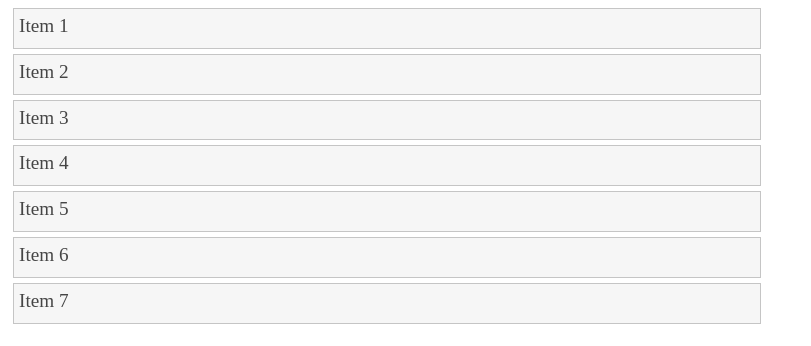
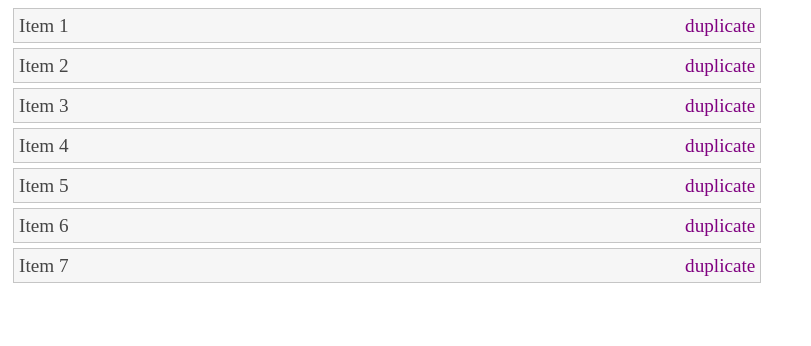
Before and after one commit to jeffreysbrother/landing-page-generator, a plain HTML site: page index.html in a window 1280 px wide. Shown: the whole page, without its empty margins (0-811 px from the left). Drawn offline with nearby package versions, Linux system fonts and the light colour scheme.

Commit message:
add duplicate button

```diff
--- a/index.html
+++ b/index.html
@@ -6,11 +6,17 @@
 	<link href="jquery-ui.min.css" rel="stylesheet">
 	<style>
 		#sortable { list-style-type: none; margin: 0; padding: 0; width: 60%; }
-		#sortable li { margin: 0 5px 5px 5px; padding: 5px; font-size: 1.2em; height: 1.5em; }
-		html>body #sortable li { height: 1.5em; line-height: 1.2em; }
+		#sortable li { margin: 5px; padding: 5px; font-size: 1.2em; }
+		html>body #sortable li { line-height: 1.2em; }
 		.ui-state-highlight { height: 1.5em; line-height: 1.2em; }
 		.ui-state-default {
+			vertical-align: middle;
 			cursor: move;
+		}
+		.ui-state-default span {
+			float: right;
+			color: purple;
+			cursor: pointer;
 		}
 	</style>
 	<script src="https://code.jquery.com/jquery-1.12.4.min.js"></script>
@@ -19,13 +25,13 @@
 	<body>
 
 	<ul id="sortable">
-	  <li id="1" class="ui-state-default">Item 1</li>
-	  <li id="2" class="ui-state-default">Item 2</li>
-	  <li id="3" class="ui-state-default">Item 3</li>
-	  <li id="4" class="ui-state-default">Item 4</li>
-	  <li id="5" class="ui-state-default">Item 5</li>
-	  <li id="6" class="ui-state-default">Item 6</li>
-	  <li id="7" class="ui-state-default">Item 7</li>
+	  <li id="1" class="ui-state-default">Item 1<span>duplicate</span></li>
+	  <li id="2" class="ui-state-default">Item 2<span>duplicate</span></li>
+	  <li id="3" class="ui-state-default">Item 3<span>duplicate</span></li>
+	  <li id="4" class="ui-state-default">Item 4<span>duplicate</span></li>
+	  <li id="5" class="ui-state-default">Item 5<span>duplicate</span></li>
+	  <li id="6" class="ui-state-default">Item 6<span>duplicate</span></li>
+	  <li id="7" class="ui-state-default">Item 7<span>duplicate</span></li>
 	</ul>
 
 	<script>
@@ -37,6 +43,7 @@
 			$( "#sortable" ).disableSelection();
 		})();
 
+
 		// running order() will tell us the order of the list items
 		function order(){
 		   var idsInOrder = $("#sortable").sortable("toArray");
```
